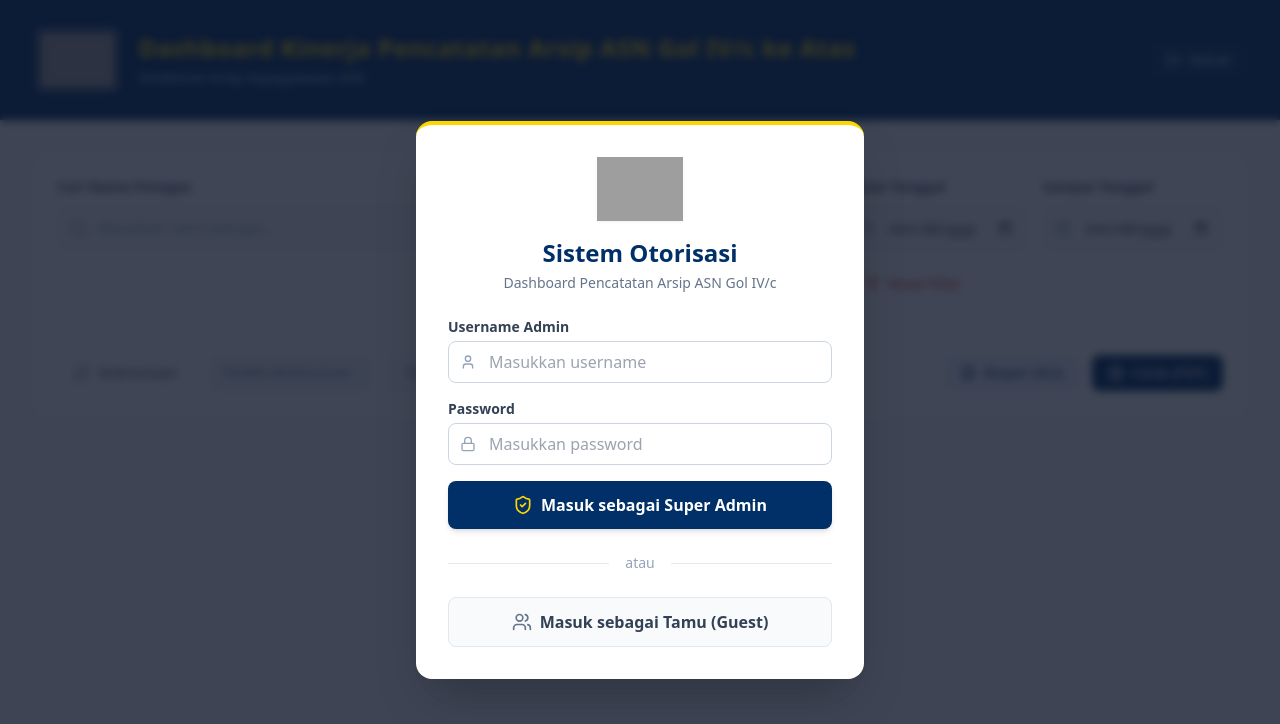
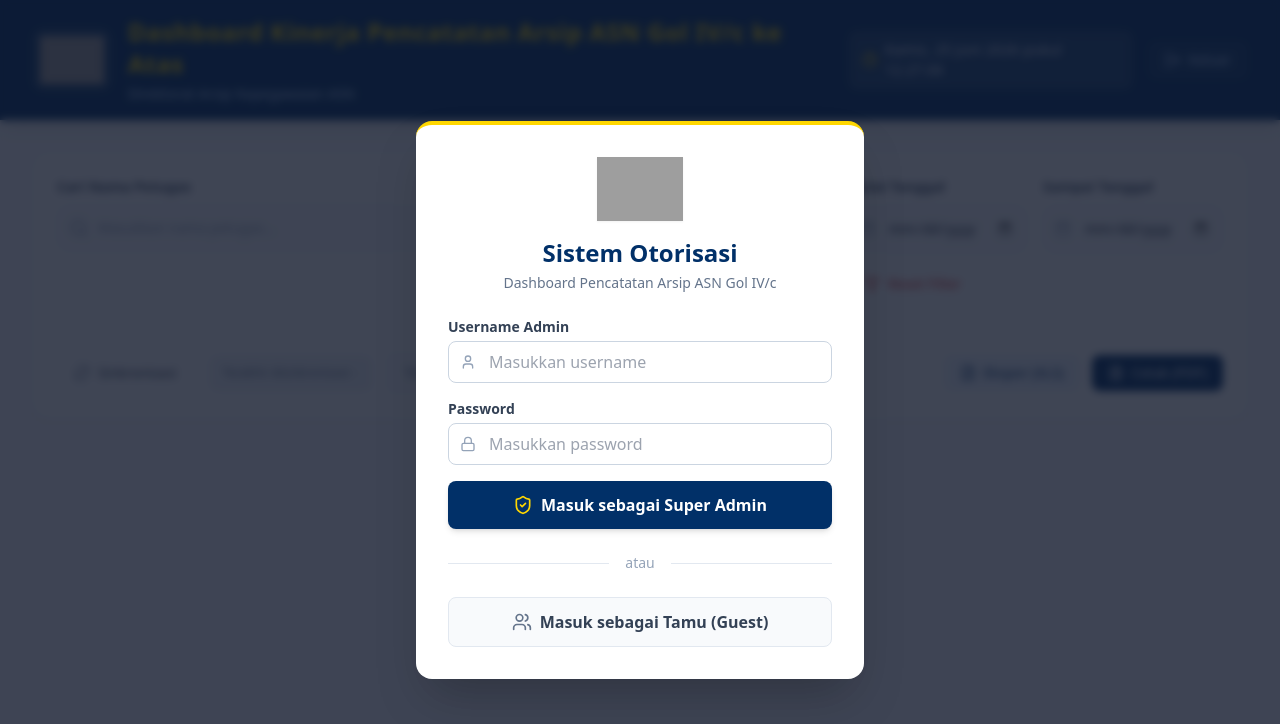
Before and after one commit to SipUrCoffee/dashboard-4c-ver3, a plain HTML site: page index.html in a window 1280 px wide. Drawn offline with nearby package versions, Linux system fonts and the light colour scheme; grey boxes are pictures that could not be loaded.

Commit message:
Update index.html

```diff
--- a/index.html
+++ b/index.html
@@ -10,8 +10,17 @@
   <meta name="theme-color" content="#013068">
   <link rel="apple-touch-icon" href="./icon-192.png">
 
+  <!-- Tailwind Config (Menolak Dark Mode dari Sistem Operasi) -->
+  <script>
+    tailwind = {
+      config: {
+        darkMode: 'class', // Memaksa Tailwind mengabaikan dark mode sistem
+      }
+    }
+  </script>
   <!-- Tailwind CSS -->
   <script src="https://cdn.tailwindcss.com"></script>
+
   <!-- Lucide Icons -->
   <script src="https://unpkg.com/lucide@latest"></script>
   <!-- SheetJS (Excel Export Library) -->
@@ -181,21 +190,36 @@
     <p id="toast-text" class="text-sm"></p>
   </div>
 
-  <!-- HEADER UTAMA -->
-  <header class="bg-[#013068] text-white py-6 shadow-md no-print shrink-0">
-    <div class="max-w-7xl mx-auto px-4 sm:px-6 lg:px-8 flex flex-col sm:flex-row items-center gap-4 justify-between">
-      <div class="flex items-center gap-4">
+  <!-- HEADER UTAMA (STICKY) -->
+  <header class="bg-[#013068] text-white py-4 shadow-lg no-print shrink-0 sticky top-0 z-40">
+    <div class="max-w-7xl mx-auto px-4 sm:px-6 lg:px-8 flex flex-col md:flex-row items-center justify-between gap-4">
+
+      <!-- Bagian Kiri: Logo & Judul -->
+      <div class="flex items-center gap-4 w-full md:w-auto justify-center md:justify-start">
         <div class="flex-shrink-0 bg-white/10 p-2 rounded-xl backdrop-blur-sm">
-          <img src="https://upload.wikimedia.org/wikipedia/commons/8/8b/Logo_Badan_Kepegawaian_Negara.png" alt="Logo BKN" class="h-14 w-auto drop-shadow-md" />
+          <img
+            src="https://upload.wikimedia.org/wikipedia/commons/8/8b/Logo_Badan_Kepegawaian_Negara.png"
+            alt="Logo BKN"
+            class="h-12 w-auto drop-shadow-md"
+          />
         </div>
-        <div class="text-center sm:text-left">
-          <h1 class="text-2xl font-bold tracking-wide text-[#FFD700]">Dashboard Kinerja Pencatatan Arsip ASN Gol IV/c ke Atas</h1>
-          <p class="text-sm text-blue-200 mt-1">Direktorat Arsip Kepegawaian ASN</p>
+        <div class="text-center md:text-left">
+          <h1 class="text-xl sm:text-2xl font-bold tracking-wide text-[#FFD700]">Dashboard Kinerja Pencatatan Arsip ASN Gol IV/c ke Atas</h1>
+          <p class="text-xs sm:text-sm text-blue-200 mt-1">Direktorat Arsip Kepegawaian ASN</p>
         </div>
       </div>
-      <button onclick="logout()" class="inline-flex items-center gap-2 text-sm text-blue-200 hover:text-white transition-colors bg-white/5 hover:bg-white/10 px-4 py-2 rounded-lg">
-        <i data-lucide="log-out" class="h-4 w-4"></i> Keluar
-      </button>
+
+      <!-- Bagian Kanan: Jam Real-time & Logout -->
+      <div class="flex items-center justify-center gap-4">
+        <div class="flex items-center gap-2 bg-white/10 px-3 py-2 rounded-lg backdrop-blur-sm border border-white/10 shadow-inner hidden sm:flex">
+          <i data-lucide="clock" class="h-4 w-4 text-[#FFD700]"></i>
+          <span id="live-clock" class="text-sm font-medium tracking-wide text-blue-50">Memuat waktu...</span>
+        </div>
+        <button onclick="logout()" class="inline-flex items-center gap-2 text-sm text-blue-200 hover:text-white transition-colors bg-white/5 hover:bg-white/10 px-4 py-2 rounded-lg border border-transparent hover:border-white/20">
+          <i data-lucide="log-out" class="h-4 w-4"></i> Keluar
+        </button>
+      </div>
+
     </div>
   </header>
 
@@ -409,13 +433,23 @@
     </div>
   </div>
 
-  <!-- Firebase & Module Script -->
   <script type="module">
     import { initializeApp } from "https://www.gstatic.com/firebasejs/11.6.1/firebase-app.js";
     import { getAuth, signInAnonymously, signInWithCustomToken } from "https://www.gstatic.com/firebasejs/11.6.1/firebase-auth.js";
     import { getFirestore, doc, setDoc, collection, onSnapshot } from "https://www.gstatic.com/firebasejs/11.6.1/firebase-firestore.js";
 
     lucide.createIcons();
+
+    // Jam Real-time Header
+    const updateClock = () => {
+      const clockEl = document.getElementById('live-clock');
+      if (clockEl) {
+        const now = new Date();
+        const options = { weekday: 'long', year: 'numeric', month: 'long', day: 'numeric', hour: '2-digit', minute: '2-digit', second: '2-digit' };
+        clockEl.innerText = now.toLocaleDateString('id-ID', options);
+      }
+    };
+    setInterval(updateClock, 1000);
 
     let user = null;
     let auth = null;
@@ -737,9 +771,10 @@
           `;
       });
 
+      // Menambahkan Tabel Khusus Rekap Grand Total PDF tanpa memisah ke halaman baru
       const grandTotalNIP = filteredData.reduce((sum, row) => sum + (parseInt(row.jumlahNIP) || 0), 0);
       htmlContent += `
-          <div class="mt-8 print-page-break">
+          <div class="mt-8">
             <h3 class="text-xl font-bold text-[#013068] mb-4 text-center uppercase border-b-2 border-[#013068] pb-2">Halaman Ringkasan</h3>
             <table class="min-w-full divide-y divide-slate-200 border border-slate-300">
               <tbody class="bg-white">
@@ -964,6 +999,11 @@
       });
       renderTable();
     };
+
+    // Menambahkan kembali deteksi ketikan dan perubahan kalender
+    searchInput.addEventListener('input', applyFilters);
+    startDateInput.addEventListener('change', applyFilters);
+    endDateInput.addEventListener('change', applyFilters);
 
     window.fetchData = async () => {
       document.getElementById('btn-sync').disabled = true;
```
